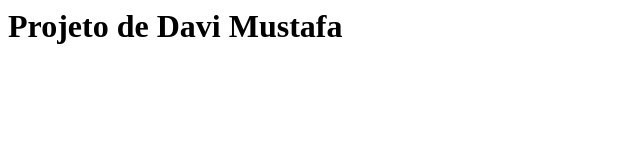
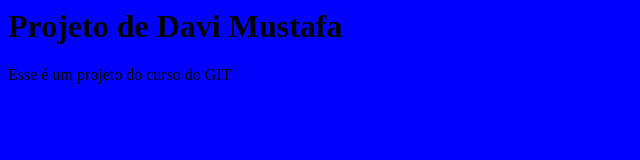
Before and after one commit to dtanajura/meu-site, a plain HTML site: page index.html in a window 1280 px wide. Shown: the whole page, without its empty margins (0-640 px from the left). Drawn offline with Linux system fonts and the light colour scheme.

Commit message:
inicio do design

```diff
--- /dev/null
+++ b/estilo.css
@@ -0,0 +1,3 @@
+body {
+    background-color: blue;
+}
--- a/index.html
+++ b/index.html
@@ -1,7 +1,9 @@
 <html>
     <head>
+        <link rel="stylesheet" href="estilo.css">
     </head>
     <body>
         <h1>Projeto de Davi Mustafa</h1>
+        Esse é um projeto do curso do GIT
     </body>
 </html>
```
